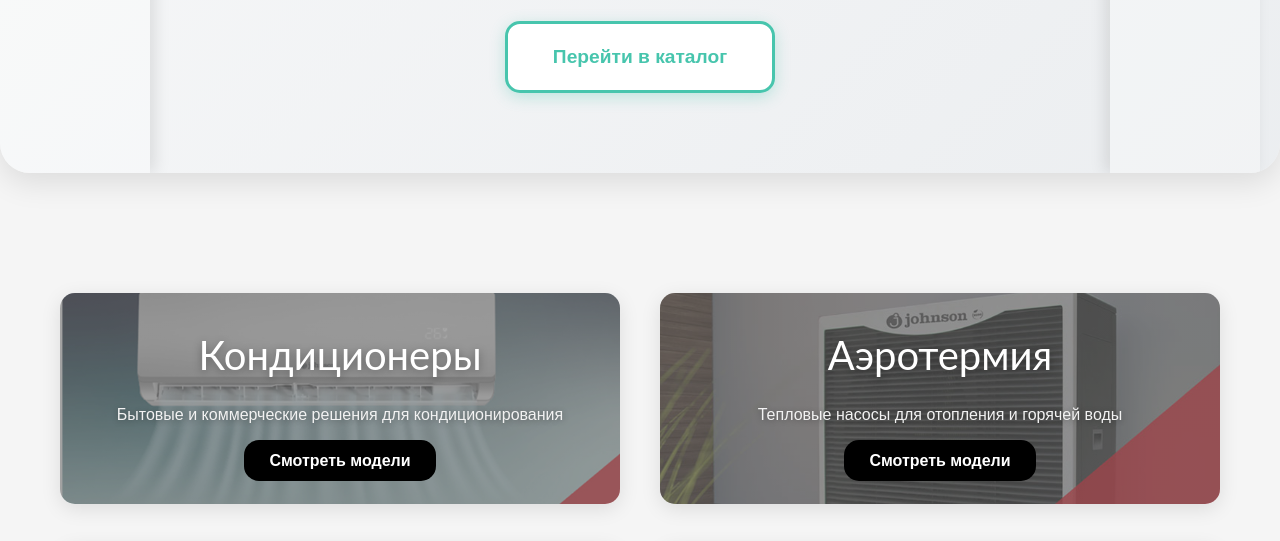
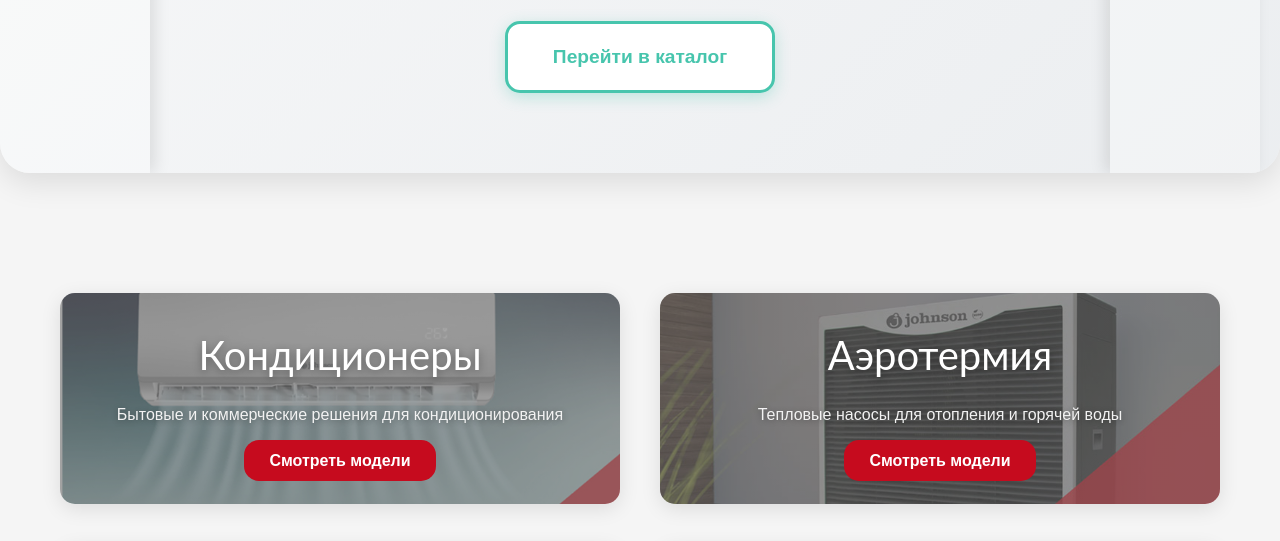
Before and after one commit to 4aikaA2/Johnson_Mundo, a plain HTML site: page index.html in a window 1280 px wide. Shown: the part 400-941 px from the top of the page. Drawn offline with Linux system fonts and the light colour scheme.

Commit message:
Add files via upload

```diff
--- a/index.html
+++ b/index.html
@@ -69,8 +69,8 @@
         .category-card h3, .category-card p, .category-card .category-button { position: relative; z-index: 1; }
         .category-card h3 { font-size: 2.5rem; margin-bottom: 15px; color: #fff; font-family: 'Lato', 'Source Sans Pro', 'Roboto', 'Segoe UI', sans-serif; font-weight: 400; text-shadow: 0 2px 8px rgba(0,0,0,0.35); }
         .category-card p { color: #f2f2f2; margin-bottom: 20px; text-shadow: 0 1px 6px rgba(0,0,0,0.3); }
-        .category-button { background: #000; color: #fff; padding: 12px 25px; text-decoration: none; border-radius: 15px; font-weight: bold; transition: background 0.3s ease; }
-        .category-button:hover { background: #333; }
+        .category-button { background: #c60b1e; color: #fff; padding: 12px 25px; text-decoration: none; border-radius: 15px; font-weight: bold; transition: background 0.3s ease; }
+        .category-button:hover { background: #a00918; }
 
         /* Keyframes для анимации тюлей */
         @-webkit-keyframes tulleWaveRight { 0%,100%{-webkit-transform:translateX(0)} 50%{-webkit-transform:translateX(-20px)} }
```
